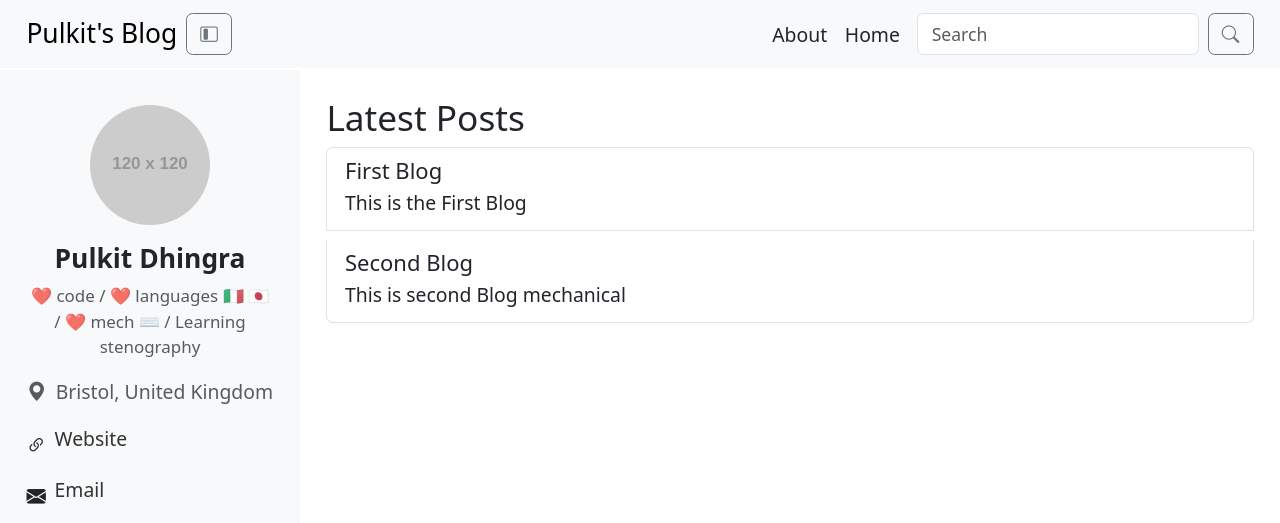
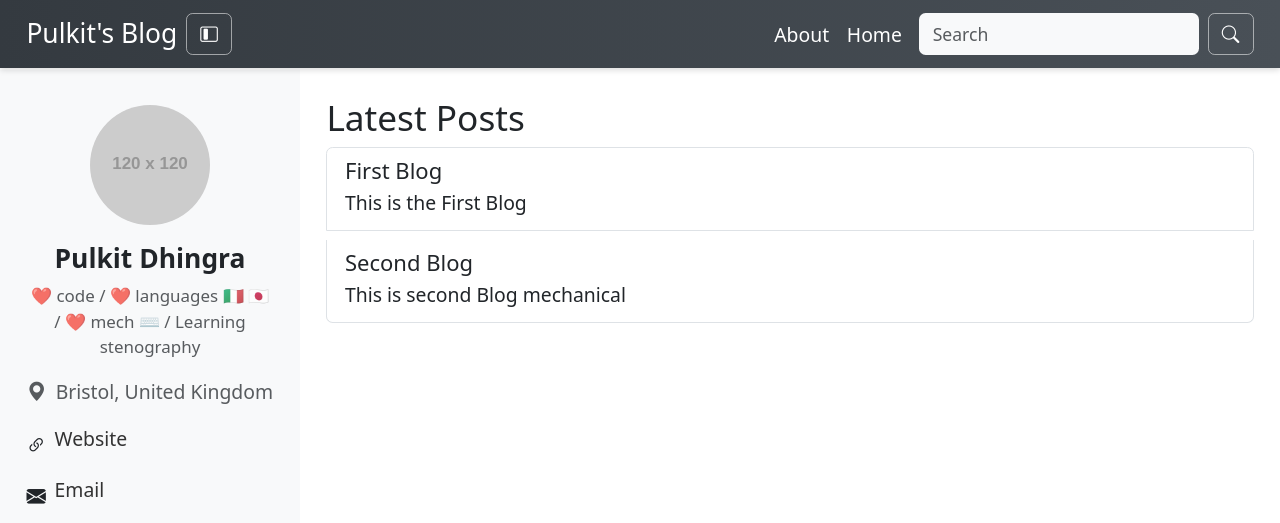
Before and after one commit to Pulkit12dhingra/Blog, a plain HTML site: page index.html in a window 1280 px wide. Shown: the top 523 px of the page. Drawn offline with nearby package versions, Linux system fonts and the light colour scheme; placeholder pictures from the web are drawn by us; a script that the page names is missing.

Commit message:
updated index.html

```diff
--- a/index.html
+++ b/index.html
@@ -76,6 +76,37 @@
             padding-top: 100px; /* more space on small screens */
         }
         }
+        .custom-navbar {
+  background: linear-gradient(90deg, #343a40, #495057);
+  box-shadow: 0 2px 6px rgba(0, 0, 0, 0.15);
+}
+
+.custom-navbar .nav-link,
+.custom-navbar .navbar-brand {
+  color: white !important;
+  transition: color 0.3s ease;
+}
+
+.custom-navbar .nav-link:hover,
+.custom-navbar .navbar-brand:hover {
+  color: #ffc107 !important; /* Bootstrap's warning yellow */
+}
+
+.custom-navbar .btn-outline-light {
+  border-color: #ffffff88;
+  color: #ffffff;
+}
+
+.custom-navbar .btn-outline-light:hover {
+  background-color: #ffc107;
+  color: #212529;
+  border-color: #ffc107;
+}
+
+.custom-navbar input.form-control {
+  background-color: #f8f9fa;
+  border: none;
+}
 
 
   </style>
@@ -83,25 +114,26 @@
 <body>
 
   <!-- Fixed Navbar -->
-  <nav class="navbar navbar-expand-lg navbar-light bg-light px-4 fixed-top">
+  <nav class="navbar navbar-expand-lg custom-navbar px-4 fixed-top">
     <div class="d-flex align-items-center">
-      <a class="navbar-brand fs-4 me-2" href="#">Pulkit's Blog</a>
-      <button id="toggle-sidebar" class="btn btn-outline-secondary">
+      <a class="navbar-brand fs-4 me-2 text-white" href="#">Pulkit's Blog</a>
+      <button id="toggle-sidebar" class="btn btn-outline-light">
         <i class="bi bi-layout-sidebar-inset"></i>
       </button>
     </div>
 
     <div class="ms-auto d-flex align-items-center">
-      <a class="nav-link me-3" href="#" id="about-link">About</a>
-      <a class="nav-link me-3" href="#" id="home-link">Home</a>
+      <a class="nav-link text-white me-3" href="#" id="about-link">About</a>
+      <a class="nav-link text-white me-3" href="#" id="home-link">Home</a>
       <form class="d-flex" role="search">
         <input class="form-control me-2" type="search" placeholder="Search" aria-label="Search" />
-        <button class="btn btn-outline-secondary" type="submit">
+        <button class="btn btn-outline-light" type="submit">
           <i class="bi bi-search"></i>
         </button>
       </form>
     </div>
   </nav>
+
 
 
   <!-- Sidebar + Main Content -->
```
